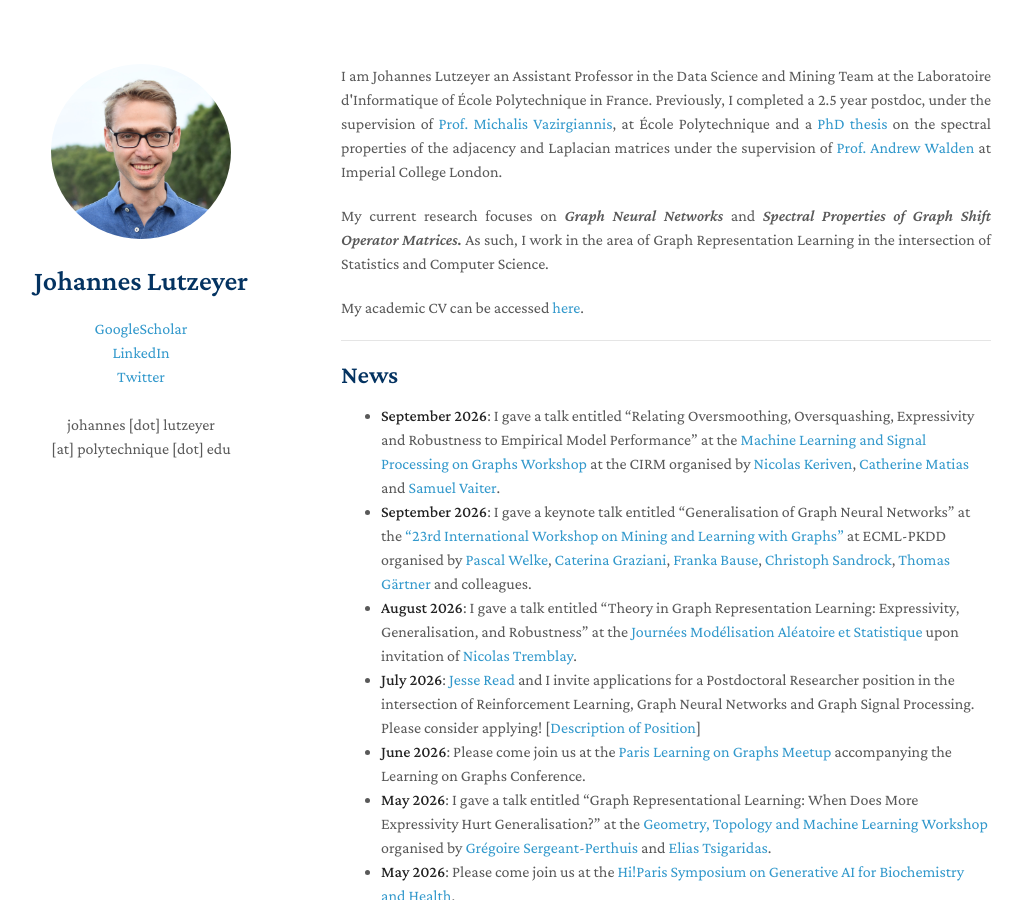
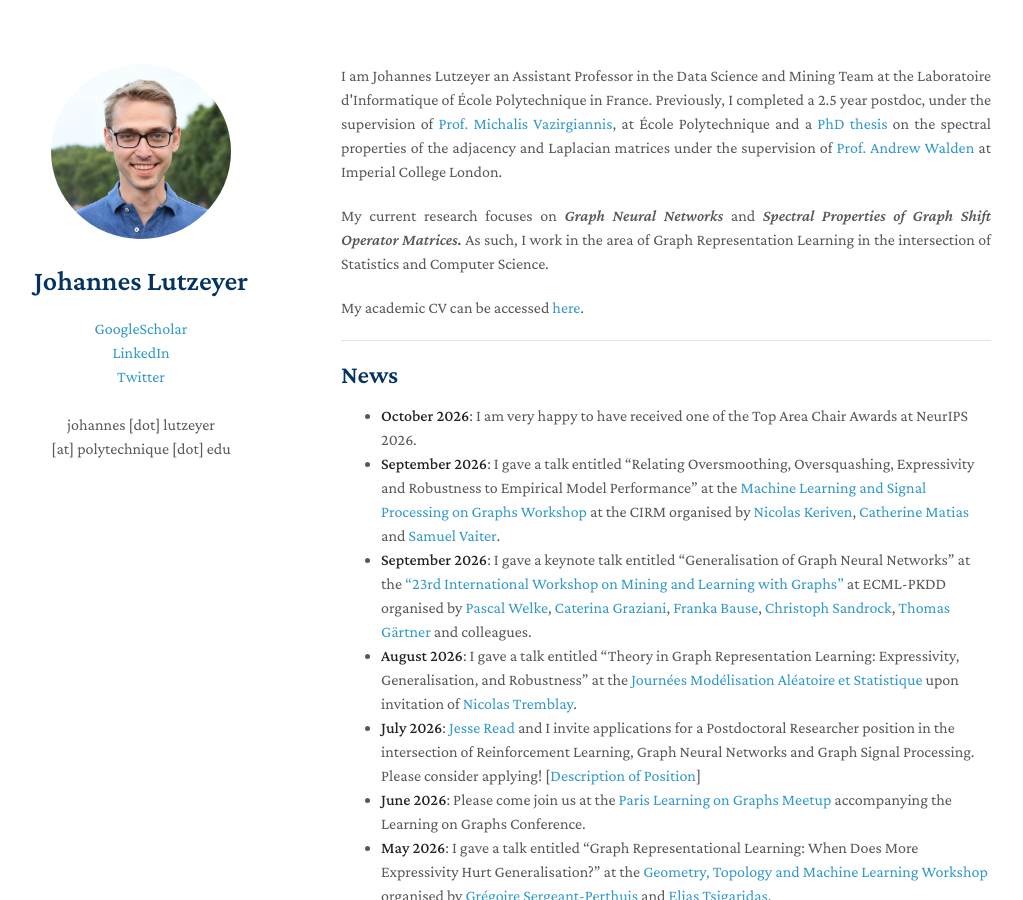
Before and after one commit to johanneslutzeyer/johanneslutzeyer.github.io, a Jekyll site: the page built from index.md, in a window 1280 px wide and 900 px high. Shown: the whole window, without its empty margins (129-1152 px from the left). Built offline with Jekyll 4.4.1, drawn with Linux system fonts in a browser that asks for light colours; our own code applies the rules of GitHub Pages for plain Markdown files; a script that is not in the unit is left out.

Commit message:
Update index.md

```diff
--- a/index.md
+++ b/index.md
@@ -13,6 +13,7 @@ My academic CV can be accessed <a href="https://johanneslutzeyer.com/doc/Johanne
 ---
 
 ## News
+- **October 2026**: I am very happy to have received one of the Top Area Chair Awards at NeurIPS 2026.
 - **September 2026**: I gave a talk entitled "Relating Oversmoothing, Oversquashing, Expressivity and Robustness to Empirical Model Performance" at the <a href="https://conferences.cirm-math.fr/3653.html" target="_blank">Machine Learning and Signal Processing on Graphs Workshop</a> at the CIRM organised by <a href="https://nkeriven.github.io/" target="_blank">Nicolas Keriven</a>, <a href="https://cmatias.perso.math.cnrs.fr/" target="_blank">Catherine Matias </a> and <a href="https://samuelvaiter.com/" target="_blank">Samuel Vaiter</a>.
 - **September 2026**: I gave a keynote talk entitled "Generalisation of Graph Neural Networks" at the <a href="https://mlg-europe.github.io/2026/" target="_blank">"23rd International Workshop on Mining and Learning with Graphs"</a> at ECML-PKDD organised by <a href="https://pwelke.de/" target="_blank">Pascal Welke</a>, <a href="https://sites.google.com/student.unisi.it/caterina-graziani/home" target="_blank">Caterina Graziani</a>, <a href="https://frareba.github.io/" target="_blank">Franka Bause</a>, <a href="https://informatics.tuwien.ac.at/people/christoph-sandrock" target="_blank">Christoph Sandrock</a>,  <a href="https://thomasgaertner.org/" target="_blank">Thomas Gärtner</a> and colleagues.
 - **August 2026**: I gave a talk entitled "Theory in Graph Representation Learning: Expressivity, Generalisation, and Robustness" at the <a href="https://mas2026.sciencesconf.org/" target="_blank">Journées Modélisation Aléatoire et Statistique</a> upon invitation of <a href="https://ntremblay.cnrs.fr/" target="_blank">Nicolas Tremblay</a>.
```
